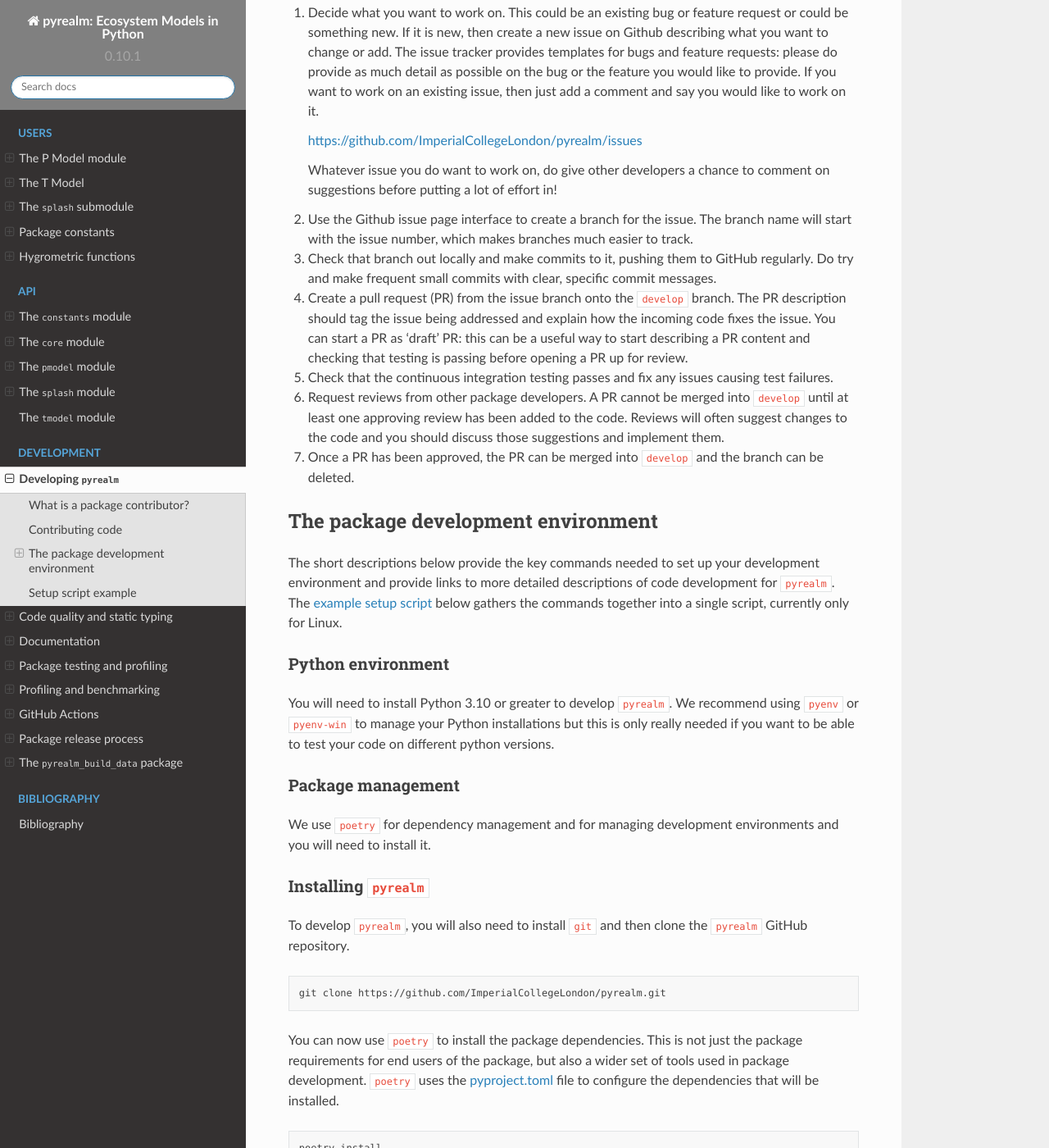
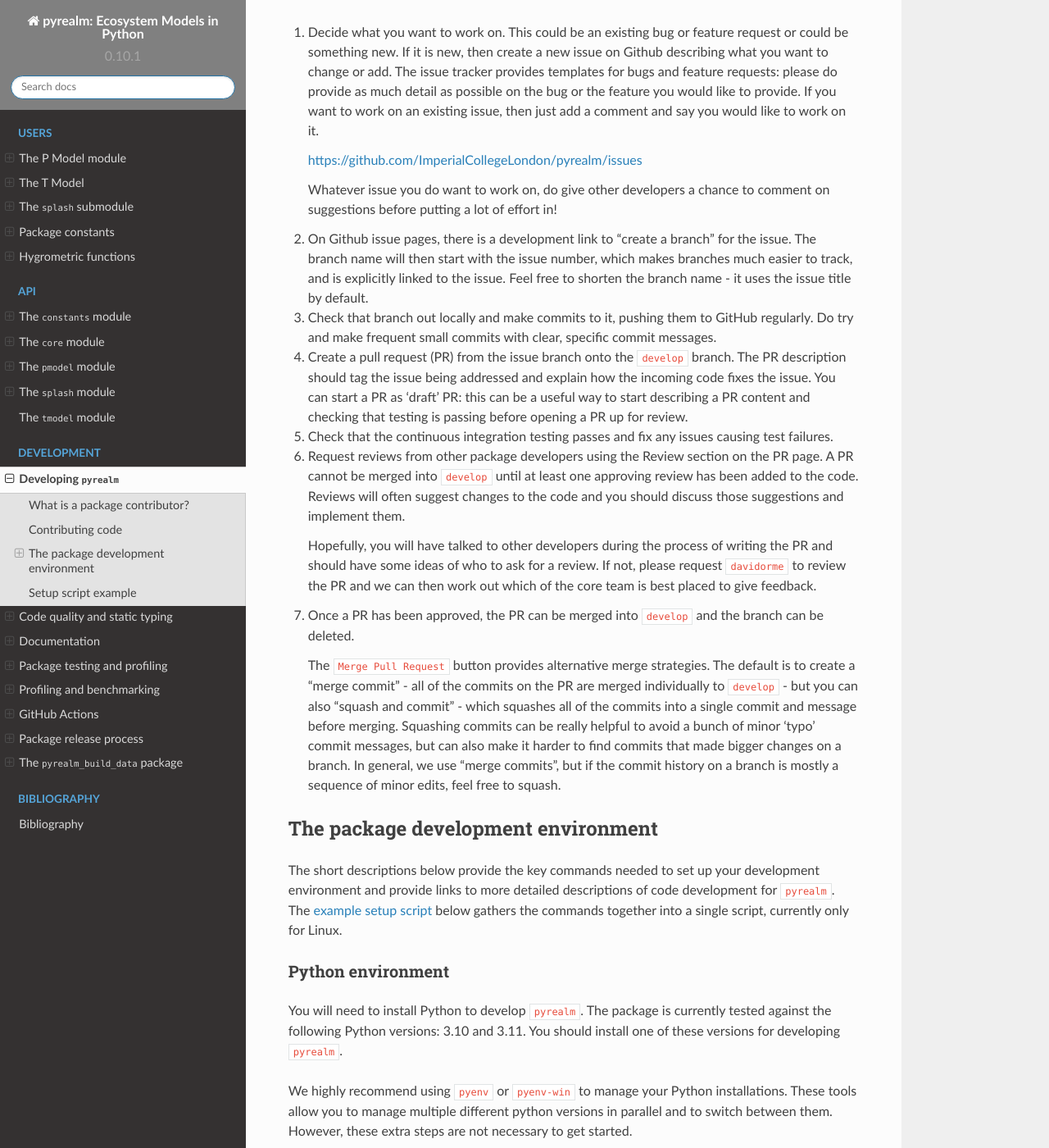
Before and after one commit to ImperialCollegeLondon/pyrealm, a Sphinx documentation site: the page built from docs/source/development/overview.md, in a window 1280 px wide and 1400 px high, scrolled down 803 px. Shown: the whole window at 82% size. Built offline with Sphinx 7.4.7 and the Read the Docs theme 2.0.0, drawn with Linux system fonts in a browser that asks for light colours; the version number is read from the project's files by our own code; some of the changed text lies outside the part shown.

Commit message:
More edits from @amyoctocat review

````diff
--- a/docs/source/development/overview.md
+++ b/docs/source/development/overview.md
@@ -39,7 +39,10 @@
 
 ## Contributing code
 
-The workflow for contributing to `pyrealm` is:
+The workflow for contributing to `pyrealm` currently follows the Gitflow strategy. The
+basic workflow is described below but [this AWS
+link](https://docs.aws.amazon.com/prescriptive-guidance/latest/choosing-git-branch-approach/gitflow-branching-strategy.html)
+provides an overview of the strategy.
 
 1. Decide what you want to work on. This could be an existing bug or feature request or
    could be something new. If it is new, then create a new issue on Github describing
@@ -53,8 +56,10 @@
    Whatever issue you do want to work on, do give other developers a chance to comment
    on suggestions before putting a lot of effort in!
 
-1. Use the Github issue page interface to create a branch for the issue. The branch name
-   will start with the issue number, which makes branches much easier to track.
+1. On Github issue pages, there is a development link to "create a branch" for the
+   issue. The branch name will then start with the issue number, which makes branches
+   much easier to track, and is explicitly linked to the issue. Feel free to shorten the
+   branch name - it uses the issue title by default.
 
 1. Check that branch out locally and make commits to it, pushing them to GitHub
    regularly. Do try and make frequent small commits with clear, specific commit
@@ -69,13 +74,27 @@
 1. Check that the continuous integration testing passes and fix any issues causing test
    failures.
 
-1. Request reviews from other package developers. A PR cannot be merged into `develop`
-   until at least one approving review has been added to the code. Reviews will often
-   suggest changes to the code and you should discuss those suggestions and implement
-   them.
+1. Request reviews from other package developers using the Review section on the PR
+   page. A PR cannot be merged into `develop` until at least one approving review has
+   been added to the code. Reviews will often suggest changes to the code and you should
+   discuss those suggestions and implement them.
+
+   Hopefully, you will have talked to other developers during the process of writing the
+   PR and should have some ideas of who to ask for a review. If not, please request
+   [`davidorme`](https://github.com/davidorme) to review the PR and we can then work out
+   which of the core team is best placed to give feedback.
 
 1. Once a PR has been approved, the PR can be merged into `develop` and the branch can
    be deleted.
+
+   The `Merge Pull Request` button provides alternative merge strategies. The default is
+   to create a "merge commit" - all of the commits on the PR are merged individually to
+   `develop` - but you can also "squash and commit" - which squashes all of the commits
+   into a single commit and message before merging. Squashing commits can be really
+   helpful to avoid a bunch of minor 'typo' commit messages, but can also make it harder
+   to find commits that made bigger changes on a branch. In general, we use "merge
+   commits", but if the commit history on a branch is mostly a sequence of minor edits,
+   feel free to squash.
 
 ## The package development environment
 
@@ -86,14 +105,28 @@
 
 ### Python environment
 
-You will need to install Python 3.10 or greater to develop `pyrealm`. We recommend using
-`pyenv` or `pyenv-win` to manage your Python installations but this is only really
-needed if you want to be able to test your code on different python versions.
+You will need to install Python to develop `pyrealm`. The package is currently tested
+against the following Python versions: 3.10 and 3.11. You should install one of these
+versions for developing `pyrealm`.
+
+We highly recommend using [`pyenv`](https://github.com/pyenv/pyenv) or
+[`pyenv-win`](https://github.com/pyenv-win/pyenv-win)  to manage your Python
+installations. These tools allow you to manage multiple different python versions in
+parallel and to switch between them. However, these extra steps are not necessary to get
+started.
 
 ### Package management
 
 We use [`poetry`](https://python-poetry.org/docs/#installation) for dependency
 management and for managing development environments and you will need to install it.
+The `pyrealm` package currently uses `poetry` version 1.8.2 and you should specify this
+when installing to avoid conflicts with the package management process.
+
+For the typical installation process, this would be as simple as:
+
+```sh
+curl -sSL https://install.python-poetry.org | python3 - --version 1.2.0
+```
 
 ### Installing `pyrealm`
 
@@ -275,7 +308,7 @@
 ``` sh
 #!/bin/bash
 
-# pyenv and poetry use sqlite3
+# pyenv and poetry use sqlite3. You _may_ need to install these requirements first.
 sudo apt install sqlite3 sqlite3-doc libsqlite3-dev
 
 # install pyenv to manage parallel python environments
````
Also changed, not shown: CONTRIBUTING.md (+8 -2 lines), README.md (+6 -5 lines), docs/source/development/pyrealm_build_data.md (+3 -2 lines).
